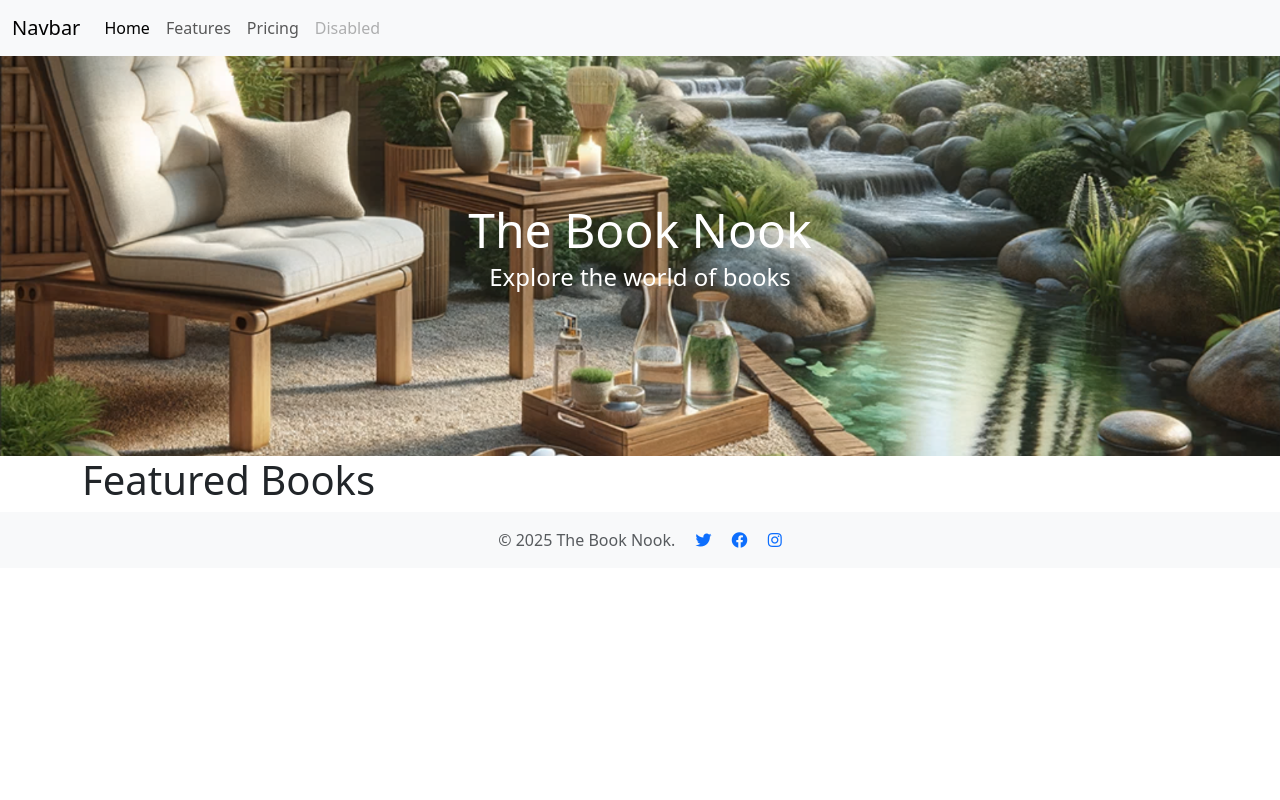
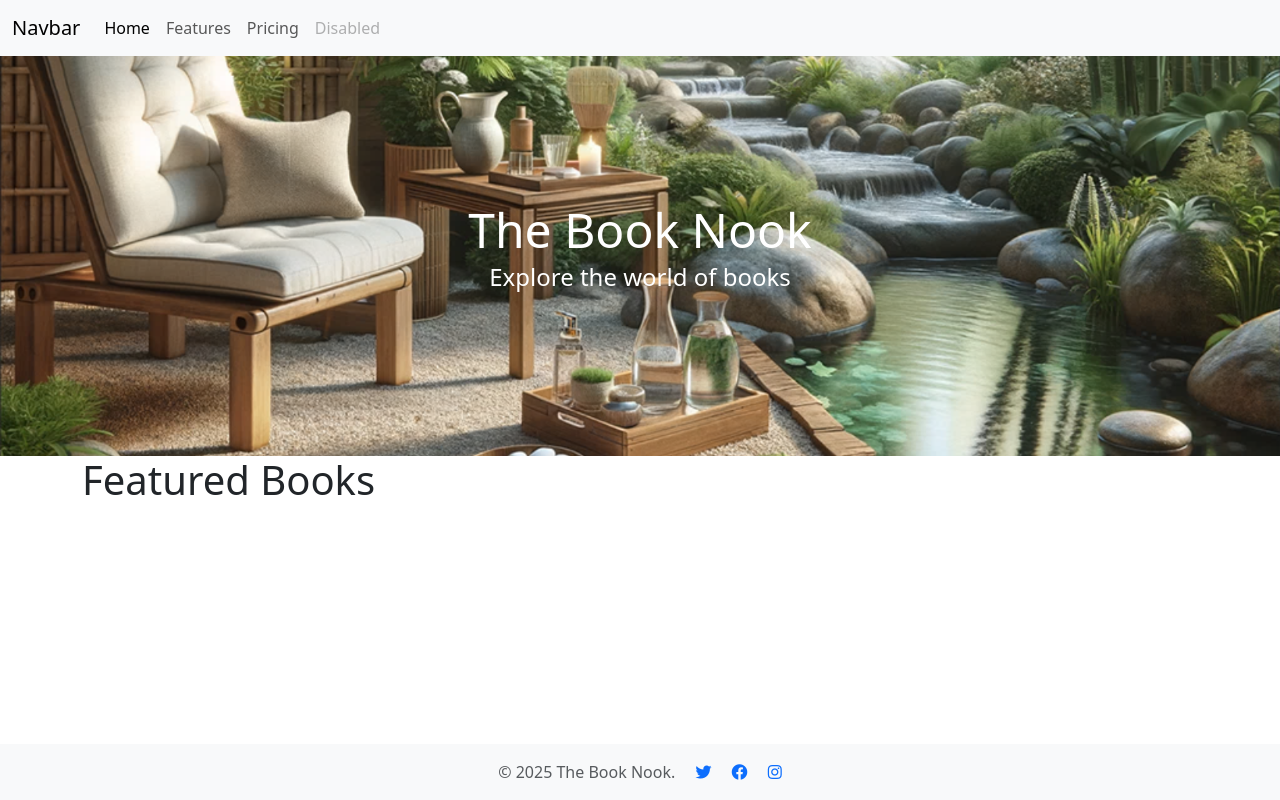
Before and after one commit to DebbieCoates/BookNook2025, a Django app: page / in a window 1280 px wide. Run offline with Django 4.2, Linux system fonts and the light colour scheme; data that the repository does not hold is empty.

Commit message:
stylved the base html page

```diff
--- a/static/css/style.css
+++ b/static/css/style.css
@@ -1,5 +1,28 @@
-h1 {
-    color: red;
+
+/* Ensure the page takes the full height */
+html, body {
+    height: 100%;
+    margin: 0;
+}
+
+/* The wrapper will take up the full height of the viewport */
+.page-wrapper {
+    display: flex;
+    flex-direction: column;
+    min-height: 100%;
+}
+
+/* Main content will take the remaining space */
+main {
+    flex: 1;
+}
+
+/* Footer styles */
+footer {
+    background-color: #333; /* Set the footer background */
+    color: white;            /* Set the footer text color */
+    padding: 1rem;
+    text-align: center;
 }
 
 .hero {
--- a/templates/base.html
+++ b/templates/base.html
@@ -19,7 +19,9 @@
     <!-- Custom CSS -->
     <link rel="stylesheet" href="{% static 'css/style.css' %}" />
 </head>
+
 <body>
+    <div class="page-wrapper">
 
     <!-- nav bar -->
     <nav class="navbar navbar-expand-lg bg-body-tertiary">
@@ -67,8 +69,8 @@
     </footer>
 
 
-
     <!-- Bootstrap JS -->
     <script src="https://cdn.jsdelivr.net/npm/bootstrap@5.0.1/dist/js/bootstrap.bundle.min.js" integrity="sha384-gtEjrD/SeCtmISkJkNUaaKMoLD0//ElJ19smozuHV6z3Iehds+3Ulb9Bn9Plx0x4" crossorigin="anonymous" ></script>
+    </div>
 </body>
 </html>
```
